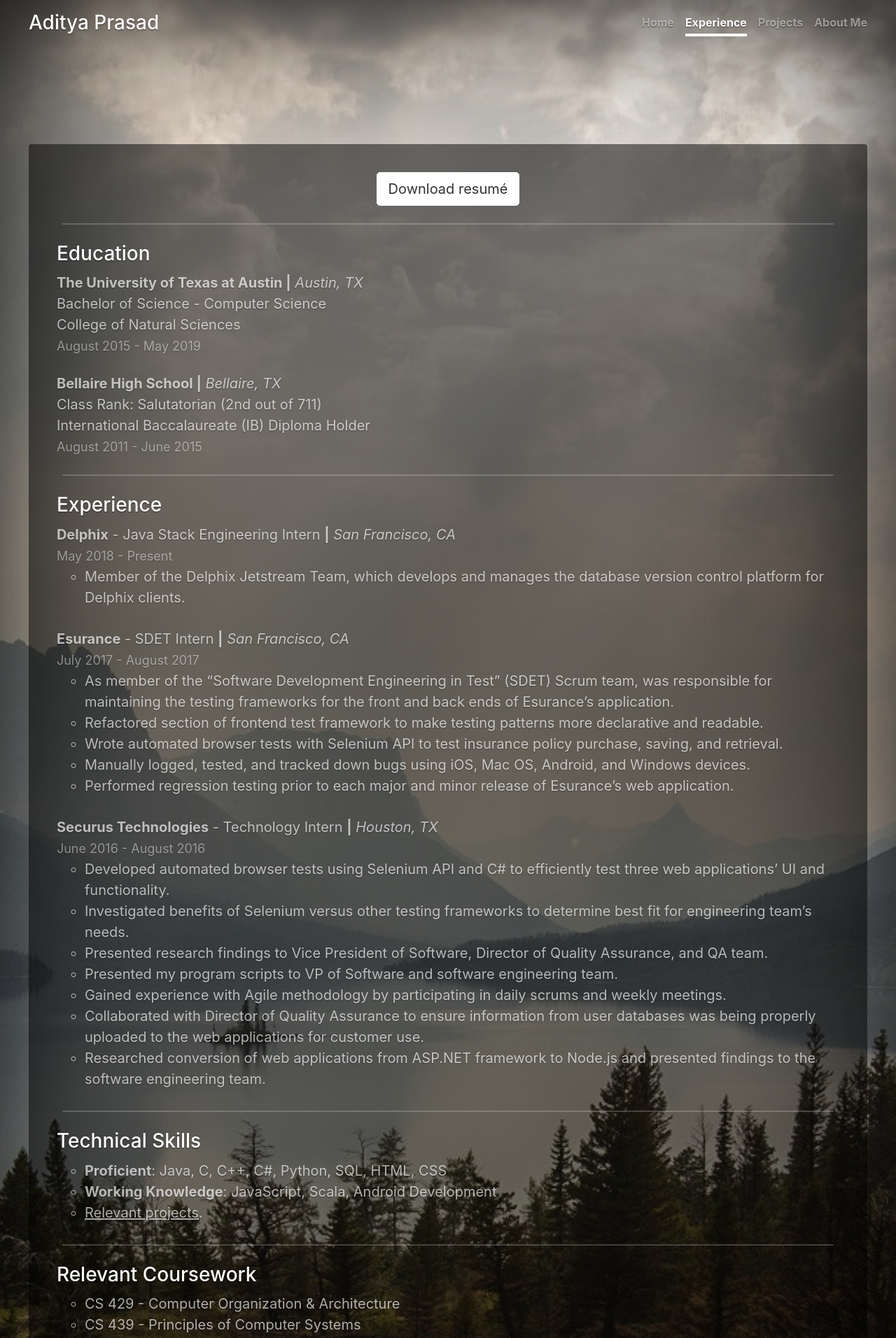
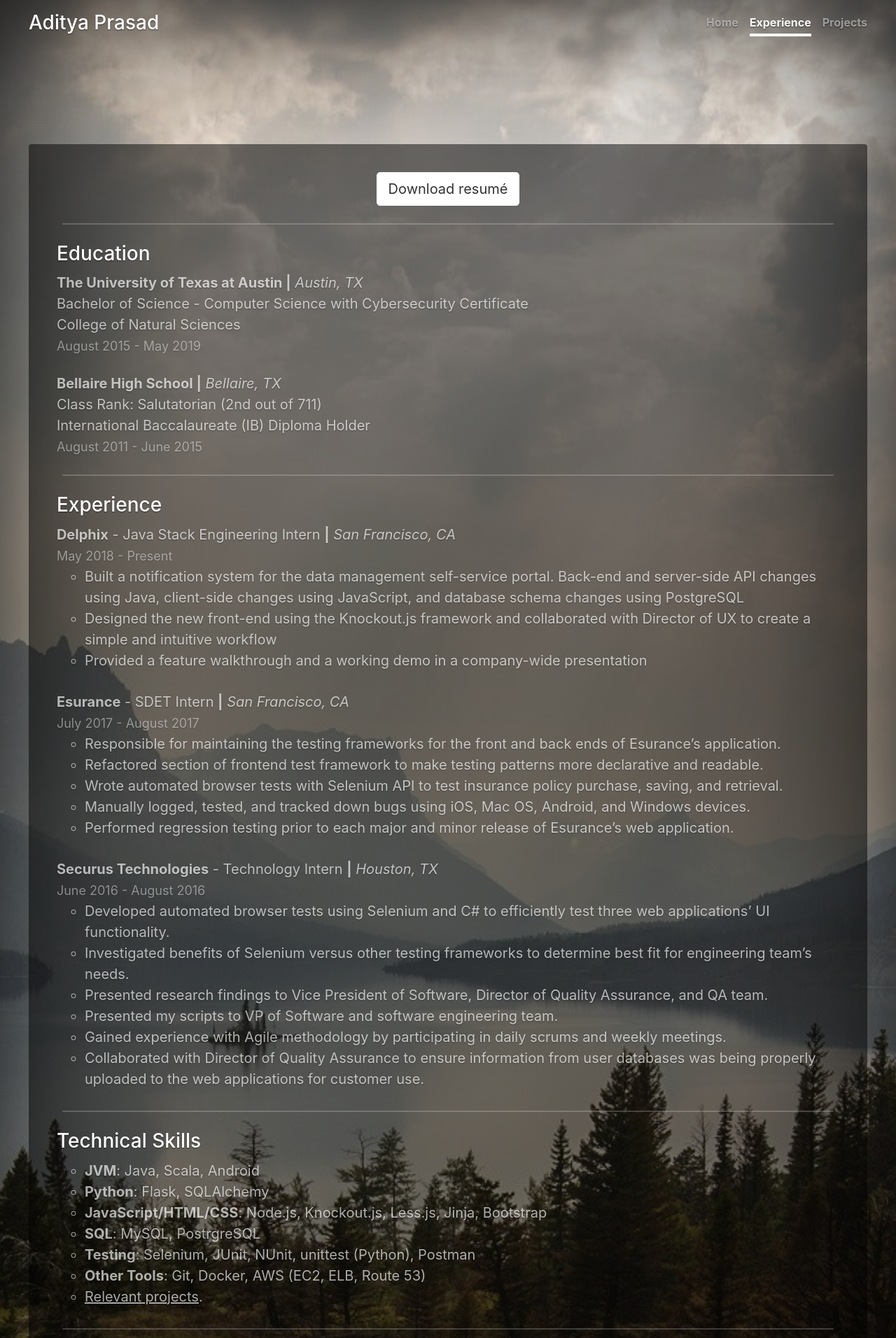
Before and after one commit to AdityaPrasad1/adityaprasad.me, a Flask app: page /experience/ in a window 1280 px wide. Shown: the top 1912 px of the page at 70% size. Run offline with Flask 2, Linux system fonts and the light colour scheme; some libraries are stand-ins or nearby versions.

Commit message:
Updated content

```diff
--- a/app/templates/experience.html
+++ b/app/templates/experience.html
@@ -33,14 +33,14 @@
             <a class="nav-link" href="/">Home</a>
             <a class="nav-link active" href="/experience/">Experience</a>
             <a class="nav-link" href="/projects">Projects</a>
-            <a class="nav-link" href="/bio/">About Me</a>
+            <!-- <a class="nav-link" href="/bio/">About Me</a> -->
           </nav>
         </div>
       </header>
 
       <main role="main" id="main-pad-exp" class="cont-trans">
           <p class="lead" id="dl-btn">
-              <a href="../static/misc/AdityaPrasad_Resume_2018.pdf" download="AdityaPrasad_Resumé" class="btn btn-lg btn-secondary">Download resumé</a>
+              <a href="../static/misc/AdityaPrasad_Resume.pdf" download="AdityaPrasad_Resumé" class="btn btn-lg btn-secondary">Download resumé</a>
           </p>
 
           <p class="divider"></p>
@@ -50,7 +50,7 @@
               <div class="exp-cont">
                   <b>The University of Texas at Austin |</b> <i>Austin, TX</i>
                   <br>
-                  Bachelor of Science - Computer Science
+                  Bachelor of Science - Computer Science with Cybersecurity Certificate
                   <br>
                   College of Natural Sciences
                   <br>
@@ -77,7 +77,9 @@
                   <br>
                   <span class="exp-sub">May 2018 - Present</span>
                   <ul class="a">
-                      <li>Member of the Delphix Jetstream Team, which develops and manages the database version control platform for Delphix clients.</li>
+                      <li>Built a notification system for the data management self-service portal. Back-end and server-side API changes using Java, client-side changes using JavaScript, and database schema changes using PostgreSQL</li>
+                      <li>Designed the new front-end using the Knockout.js framework and collaborated with Director of UX to create a simple and intuitive workflow</li>
+                      <li>Provided a feature walkthrough and a working demo in a company-wide presentation</li>
                   </ul>
               </div>
               <br>
@@ -86,7 +88,7 @@
                   <br>
                   <span class="exp-sub">July 2017 - August 2017</span>
                   <ul class="a">
-                      <li>As member of the “Software Development Engineering in Test” (SDET) Scrum team, was responsible for maintaining the testing frameworks for the front and back ends of Esurance’s application.</li>
+                      <li>Responsible for maintaining the testing frameworks for the front and back ends of Esurance’s application.</li>
                       <li>Refactored section of frontend test framework to make testing patterns more declarative and readable.</li>
                       <li>Wrote automated browser tests with Selenium API to test insurance policy purchase, saving, and retrieval.</li>
                       <li>Manually logged, tested, and tracked down bugs using iOS, Mac OS, Android, and Windows devices.</li>
@@ -99,13 +101,12 @@
                   <br>
                   <span class="exp-sub">June 2016 - August 2016</span>
                   <ul class="a">
-                      <li>Developed automated browser tests using Selenium API and C# to efficiently test three web applications’ UI and functionality.</li>
+                      <li>Developed automated browser tests using Selenium and C# to efficiently test three web applications’ UI functionality.</li>
                       <li>Investigated benefits of Selenium versus other testing frameworks to determine best fit for engineering team’s needs.</li>
                       <li>Presented research findings to Vice President of Software, Director of Quality Assurance, and QA team.</li>
-                      <li>Presented my program scripts to VP of Software and software engineering team.</li>
+                      <li>Presented my scripts to VP of Software and software engineering team.</li>
                       <li>Gained experience with Agile methodology by participating in daily scrums and weekly meetings.</li>
                       <li>Collaborated with Director of Quality Assurance to ensure information from user databases was being properly uploaded to the web applications for customer use.</li>
-                      <li>Researched conversion of web applications from ASP.NET framework to Node.js and presented findings to the software engineering team.</li>
                   </ul>
               </div>
           </div>
@@ -116,8 +117,12 @@
               <h3 class="exp-header">Technical Skills</h3>
               <div class="exp-cont">
                   <ul class="a">
-                      <li><b>Proficient</b>: Java, C, C++, C#, Python, SQL, HTML, CSS</li>
-                      <li><b>Working Knowledge</b>: JavaScript, Scala, Android Development</li>
+                      <li><b>JVM</b>: Java, Scala, Android</li>
+                      <li><b>Python</b>: Flask, SQLAlchemy</li>
+                      <li><b>JavaScript/HTML/CSS</b>: Node.js, Knockout.js, Less.js, Jinja, Bootstrap</li>
+                      <li><b>SQL</b>: MySQL, PostrgreSQL</li>
+                      <li><b>Testing</b>: Selenium, JUnit, NUnit, unittest (Python), Postman</li>
+                      <li><b>Other Tools</b>: Git, Docker, AWS (EC2, ELB, Route 53)</li>
                       <li><a href="/projects/"><u>Relevant projects</u>.</a></li>
                   </ul>
               </div>
@@ -139,6 +144,9 @@
                       <li>CS 356  - Computer Networks</li>
                       <li>CS 371p - Object-Oriented Programming</li>
                       <li>CS 373  - Software Engineering</li>
+                      <li>CS 378  - Ethical Hacking</li>
+                      <li>CS 361  - Introduction to Computer Security</li>
+                      <li>CS 371R - Information Retrieval and Web Search</li>
                   </ul>
               </div>
           </div>
--- a/app/templates/index.html
+++ b/app/templates/index.html
@@ -33,16 +33,16 @@
             <a class="nav-link active" href="/">Home</a>
             <a class="nav-link" href="/experience/">Experience</a>
             <a class="nav-link" href="/projects">Projects</a>
-            <a class="nav-link" href="/bio/">About Me</a>
+            <!-- <a class="nav-link" href="/bio/">About Me</a> -->
           </nav>
         </div>
       </header>
 
       <main role="main" id="main-pad" class="inner cover">
         <h1 class="cover-heading">Aspiring Software Developer</h1>
-        <p class="lead">Here you can learn more about my past projects, experience, and accomplishments. Or if you want to skip the professional stuff, you can read a little bit more about me on my bio!</p>
+        <p class="lead">Here you can learn more about my past projects, experience, and accomplishments. For a more in-depth look into my credentials, check out the experience page!</p>
         <p class="lead">
-          <a href="/bio/" class="btn btn-lg btn-secondary">About me</a>
+          <a href="/experience/" class="btn btn-lg btn-secondary">Experience</a>
         </p>
       </main>
 
--- a/app/templates/projects.html
+++ b/app/templates/projects.html
@@ -33,7 +33,7 @@
             <a class="nav-link" href="/">Home</a>
             <a class="nav-link" href="/experience/">Experience</a>
             <a class="nav-link active" href="/projects/">Projects</a>
-            <a class="nav-link" href="/bio/">About Me</a>
+            <!-- <a class="nav-link" href="/bio/">About Me</a> -->
           </nav>
         </div>
       </header>
```
Also changed, not shown: 2 other files.
